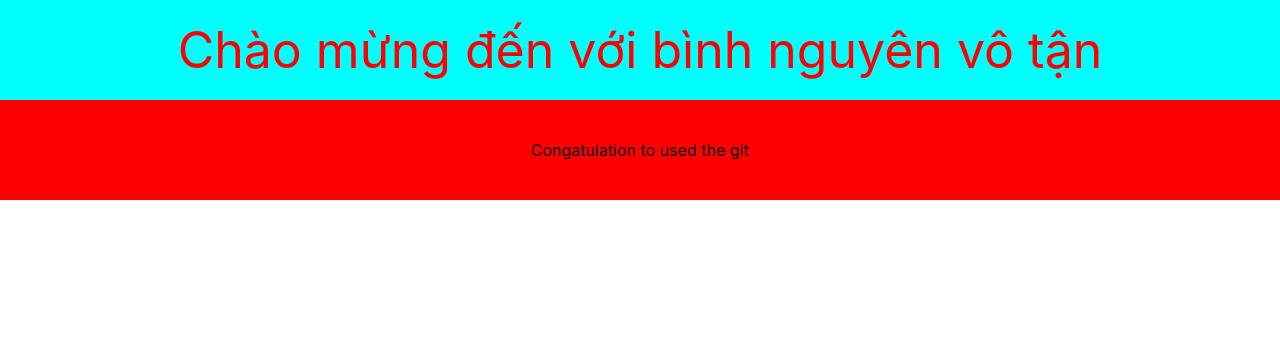
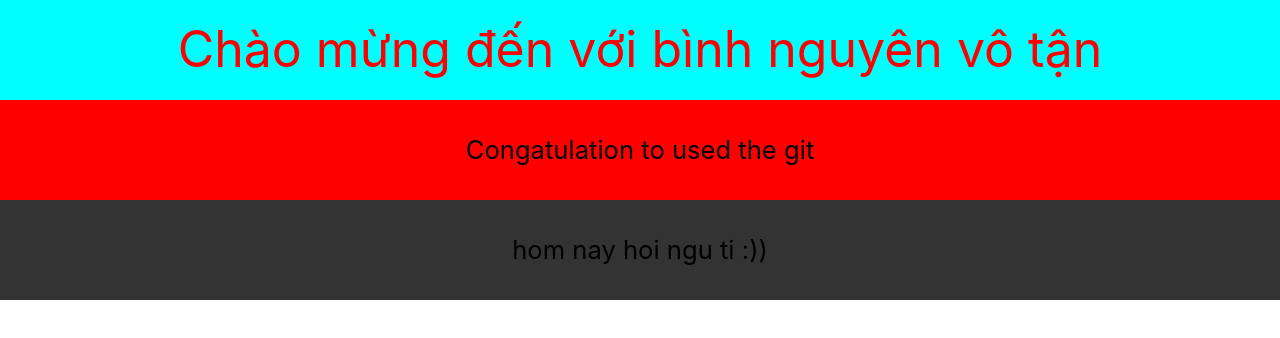
Before and after one commit to ngohongthong1832004/ReactTiktok, a React (Create React App) app: page / in a window 1280 px wide. Shown: the top 338 px of the page. Built offline with nearby package versions, Linux system fonts and the light colour scheme.

Commit message:
26/9/2022 2h15 pm

```diff
--- a/config-overrides.js
+++ b/config-overrides.js
@@ -1,6 +1,9 @@
-/* config-overrides.js */
+const {
+  override, useBabelRc,
+} = require("customize-cra");
+// const path = require("path");
 
-module.exports = function override(config, env) {
-    //do stuff with the webpack config...
-    return config;
-  }
+module.exports = override(
+  // enable legacy decorators babel plugin
+  useBabelRc()
+);
--- a/package.json
+++ b/package.json
@@ -7,6 +7,7 @@
     "@testing-library/react": "^13.4.0",
     "@testing-library/user-event": "^13.5.0",
     "git": "^0.1.5",
+    "normalize.css": "^8.0.1",
     "react": "^18.2.0",
     "react-dom": "^18.2.0",
     "react-scripts": "5.0.1",
@@ -37,7 +38,9 @@
     ]
   },
   "devDependencies": {
+    "babel-plugin-module-resolver": "^4.1.0",
     "customize-cra": "^1.0.0",
-    "react-app-rewired": "^2.2.1"
+    "react-app-rewired": "^2.2.1",
+    "sass": "^1.55.0"
   }
 }
--- a/src/App.css
+++ b/src/App.css
@@ -1,4 +1,4 @@
-.css{
+.css {
   background-color: aqua;
   width: 100%;
   height: 100px;
@@ -7,7 +7,7 @@
   justify-content: center;
 }
 
-.test{
+.test {
   background-color: red;
   width: 100%;
   height: 100px;
@@ -15,3 +15,11 @@
   justify-content: center;
   align-items: center;
 }
+.hello{
+  background-color: #333;
+  width: 100%;
+  height: 100px;
+  display: flex;
+  justify-content: center;
+  align-items: center;
+}
--- a/src/App.js
+++ b/src/App.js
@@ -3,8 +3,9 @@ import './App.css';
 function App() {
   return (
     <div className="App">
-      <div className = 'css' style={{color : 'red',fontSize : '50px'}}>Chào mừng đến với bình nguyên vô tận</div>
-      <div className = 'test'>Congatulation to used the git </div>
+      <div className='css' style={{ color: 'red', fontSize: '50px' }}>Chào mừng đến với bình nguyên vô tận</div>
+      <div className='test'>Congatulation to used the git </div>
+      <div className='hello'> hom nay hoi ngu ti :))</div>
     </div>
   );
 }
--- /dev/null
+++ b/src/components/GlobalStyles/GlobalStyles.scss
@@ -0,0 +1,14 @@
+@import 'normalize.css';
+//here can add font family
+
+
+:root{
+
+}
+
+html{
+    font-size: 62,5%;
+}
+body{
+    font-size: 1.6rem;
+}
--- /dev/null
+++ b/src/components/GlobalStyles/index.js
@@ -0,0 +1,8 @@
+import './GlobalStyles.scss'
+
+
+function GlobalStyles( {children} ){
+    return children
+}
+
+export default GlobalStyles
--- a/src/index.js
+++ b/src/index.js
@@ -3,11 +3,14 @@ import ReactDOM from 'react-dom/client';
 import './index.css';
 import App from './App';
 import reportWebVitals from './reportWebVitals';
+import GlobalStyles from '~/components/GlobalStyles';
 
 const root = ReactDOM.createRoot(document.getElementById('root'));
 root.render(
   <React.StrictMode>
-    <App />
+    <GlobalStyles>
+      <App />
+    </GlobalStyles>
   </React.StrictMode>
 );
 
```
Also changed, not shown: jsconfig.json (added, +8 -0 lines), .babelrc (added), src/logo.svg (deleted), 1 other file (tests, documents, lock files or other folders).
